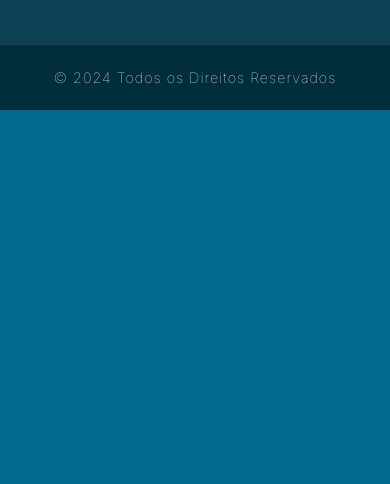
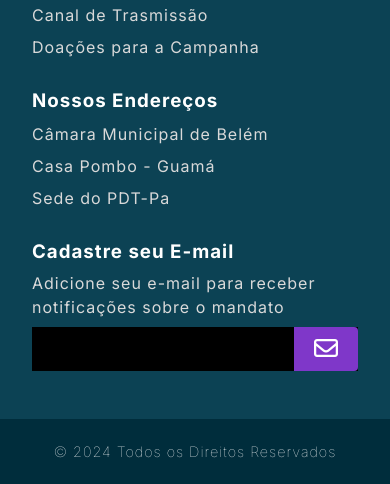
Before and after one commit to igorprnegrao/projeto-ver-allan-pombo2, a plain HTML site: page index.html in a window 390 px wide. Shown: the part 7341-7825 px from the top of the page. Before the commit the page ends 7451 px from the top, so only its background shows below. Drawn offline with Linux system fonts and the light colour scheme.

Commit message:
@media inicio

```diff
--- a/css/estilo.css
+++ b/css/estilo.css
@@ -278,7 +278,7 @@ p {
 footer {
     letter-spacing: 1px;
     font-family: 'Inter', sans-serif;
-    width: 100%;
+    width: 100wh;
 }
 
 .footer-conteudo {
@@ -539,3 +539,22 @@ footer {
 #radio3-mandato:checked~.navigation-auto-mandato .auto-btn3 {
     background-color: #fff;
 }
+
+
+@media screen and (max-width: 1127px) {
+    .footer-conteudo {
+        grid-template-columns: repeat(2, 1fr);
+        gap: 2rem;
+        align-items: center;
+    }
+
+}
+
+
+@media screen and (max-width: 500px) {
+    .footer-conteudo {
+        grid-template-columns: repeat(1, 1fr);
+        padding: 3rem 2rem;
+    }
+
+}
```
